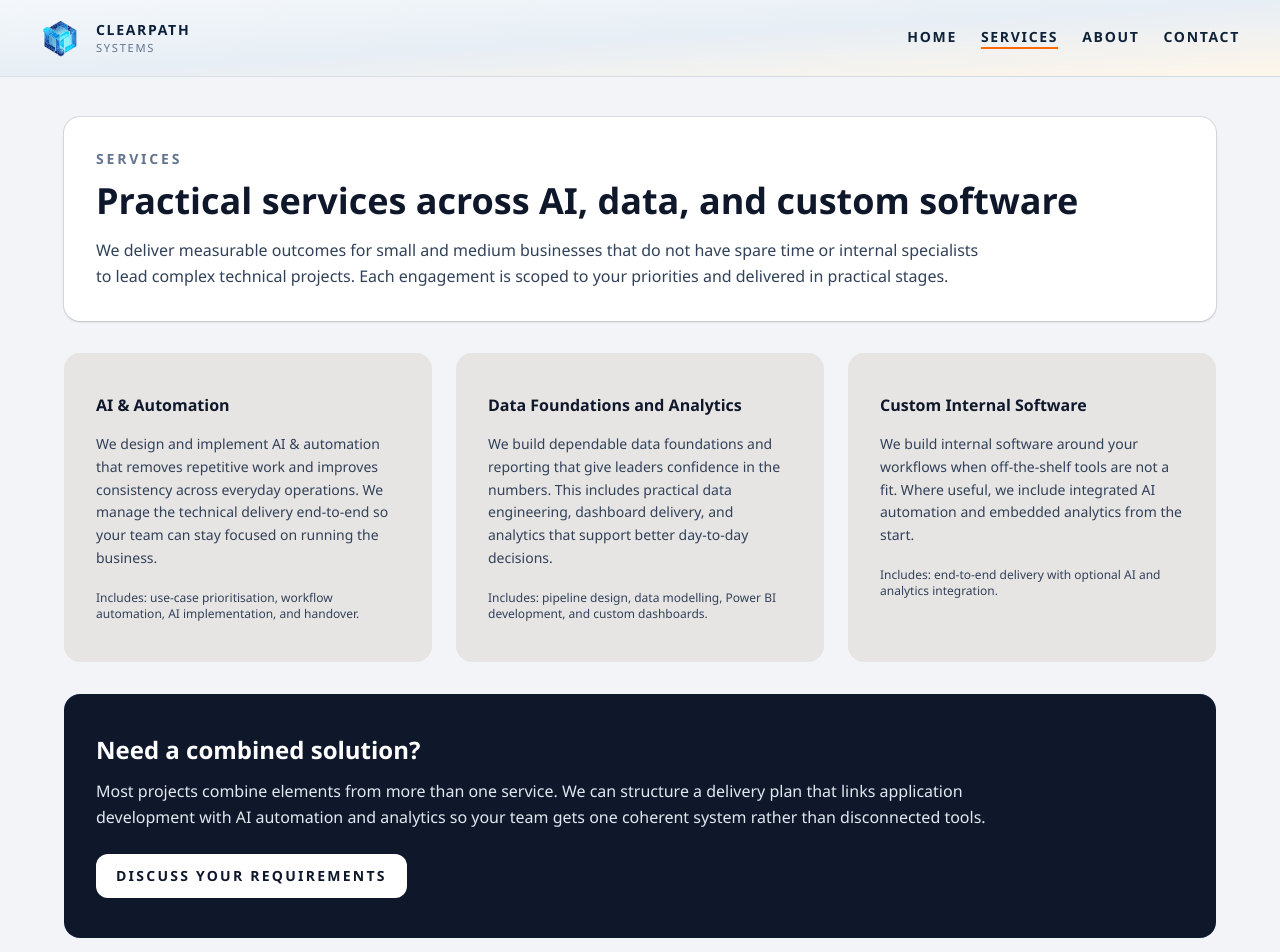
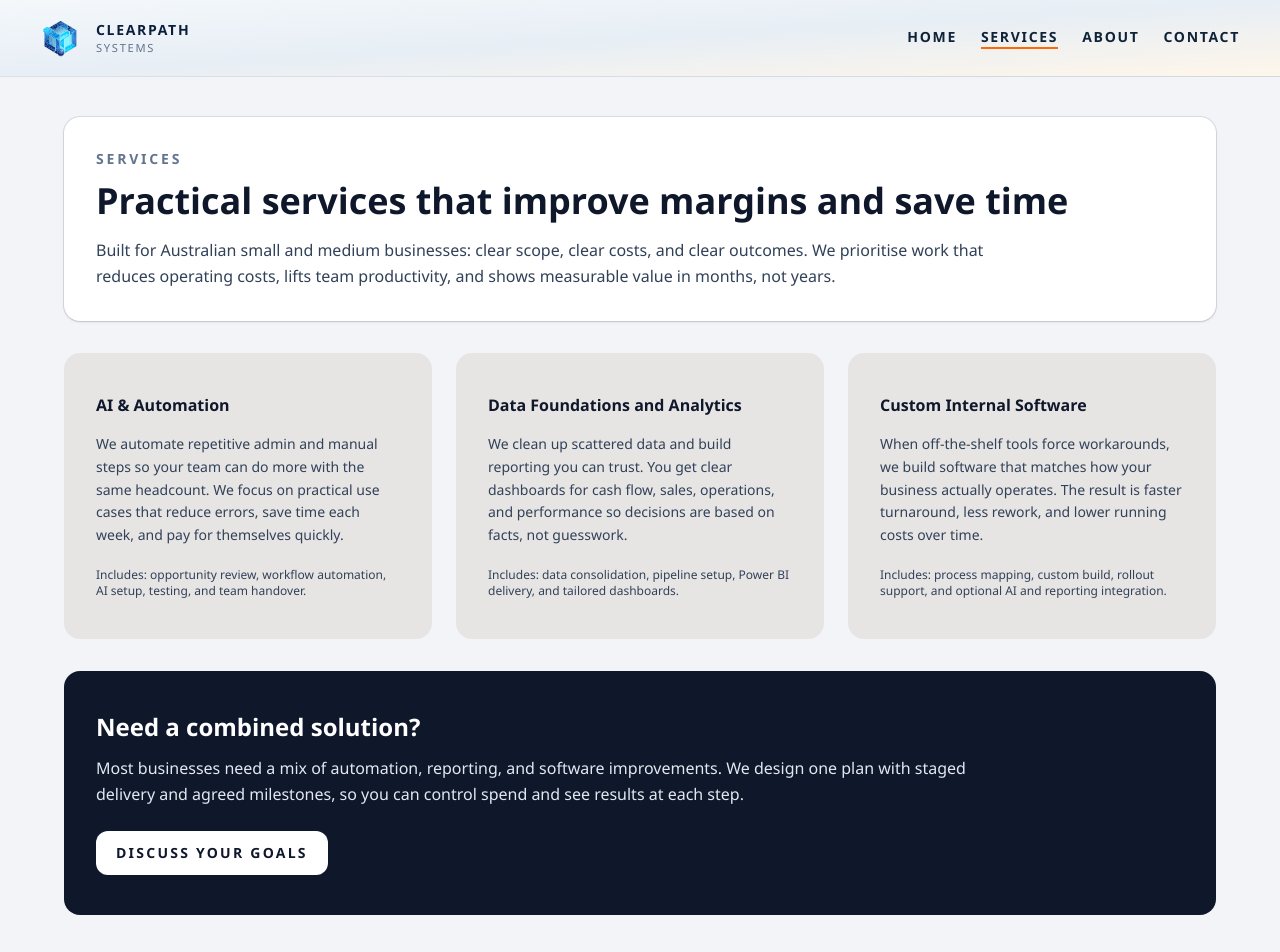
Before and after one commit to Coder-Cat-Org/clearpath-site, a React (Vite) app: page /services in a window 1280 px wide. Shown: the top 952 px of the page. Built offline with nearby package versions, Linux system fonts and the light colour scheme.

Commit message:
Refine services page copy for outcome-focused SMB messaging

```diff
--- a/src/pages/Services.tsx
+++ b/src/pages/Services.tsx
@@ -4,23 +4,23 @@ const services = [
   {
     title: "AI & Automation",
     description:
-      "We design and implement AI & automation that removes repetitive work and improves consistency across everyday operations. We manage the technical delivery end-to-end so your team can stay focused on running the business.",
+      "We automate repetitive admin and manual steps so your team can do more with the same headcount. We focus on practical use cases that reduce errors, save time each week, and pay for themselves quickly.",
     includes:
-      "Includes: use-case prioritisation, workflow automation, AI implementation, and handover.",
+      "Includes: opportunity review, workflow automation, AI setup, testing, and team handover.",
   },
   {
     title: "Data Foundations and Analytics",
     description:
-      "We build dependable data foundations and reporting that give leaders confidence in the numbers. This includes practical data engineering, dashboard delivery, and analytics that support better day-to-day decisions.",
+      "We clean up scattered data and build reporting you can trust. You get clear dashboards for cash flow, sales, operations, and performance so decisions are based on facts, not guesswork.",
     includes:
-      "Includes: pipeline design, data modelling, Power BI development, and custom dashboards.",
+      "Includes: data consolidation, pipeline setup, Power BI delivery, and tailored dashboards.",
   },
   {
     title: "Custom Internal Software",
     description:
-      "We build internal software around your workflows when off-the-shelf tools are not a fit. Where useful, we include integrated AI automation and embedded analytics from the start.",
+      "When off-the-shelf tools force workarounds, we build software that matches how your business actually operates. The result is faster turnaround, less rework, and lower running costs over time.",
     includes:
-      "Includes: end-to-end delivery with optional AI and analytics integration.",
+      "Includes: process mapping, custom build, rollout support, and optional AI and reporting integration.",
   },
 ];
 
@@ -32,13 +32,13 @@ function Services() {
           Services
         </p>
         <h1 className="mt-3 text-3xl font-semibold text-slate-900 sm:text-4xl">
-          Practical services across AI, data, and custom software
+          Practical services that improve margins and save time
         </h1>
         <p className="mt-4 max-w-4xl text-base leading-relaxed text-slate-700">
-          We deliver measurable outcomes for small and medium businesses that do
-          not have spare time or internal specialists to lead complex technical
-          projects. Each engagement is scoped to your priorities and delivered
-          in practical stages.
+          Built for Australian small and medium businesses: clear scope, clear
+          costs, and clear outcomes. We prioritise work that reduces operating
+          costs, lifts team productivity, and shows measurable value in months,
+          not years.
         </p>
       </div>
 
@@ -64,17 +64,16 @@ function Services() {
       <div className="rounded-2xl bg-slate-900 px-8 py-10 text-left text-white">
         <h2 className="text-2xl font-semibold">Need a combined solution?</h2>
         <p className="mt-3 max-w-4xl text-sm leading-relaxed text-slate-200 sm:text-base">
-          Most projects combine elements from more than one service. We can
-          structure a delivery plan that links application development with AI
-          automation and analytics so your team gets one coherent system rather
-          than disconnected tools.
+          Most businesses need a mix of automation, reporting, and software
+          improvements. We design one plan with staged delivery and agreed
+          milestones, so you can control spend and see results at each step.
         </p>
         <div className="mt-6 flex w-full flex-col gap-3 sm:flex-row sm:justify-start">
           <Link
             to="/contact"
             className="inline-flex w-full items-center justify-center rounded-xl bg-white px-5 py-3 text-sm font-semibold uppercase tracking-[0.16em] !text-slate-900 transition hover:bg-slate-100 hover:!text-slate-900 visited:!text-slate-900 sm:w-auto"
           >
-            Discuss Your Requirements
+            Discuss Your Goals
           </Link>
         </div>
       </div>
```
